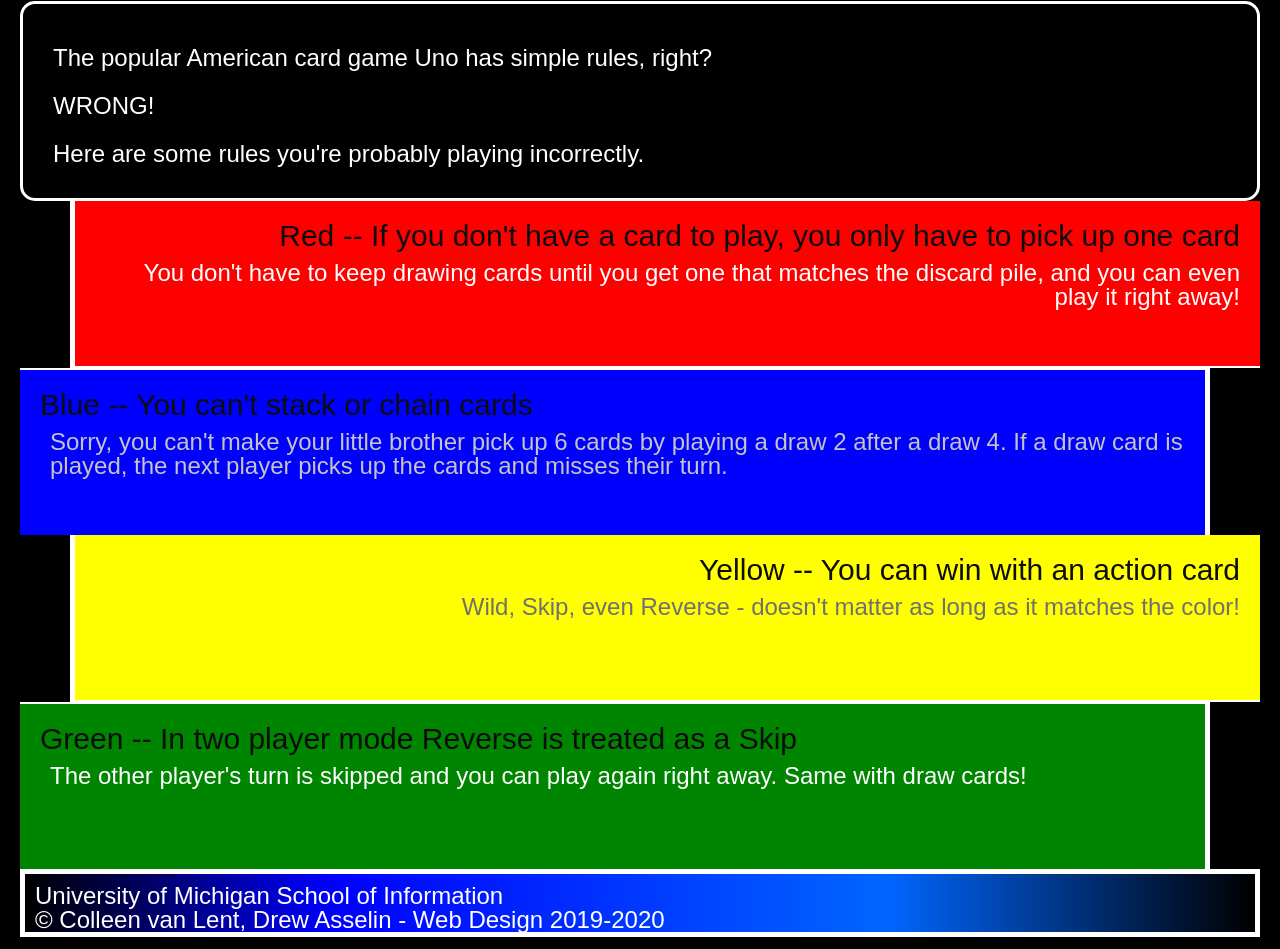
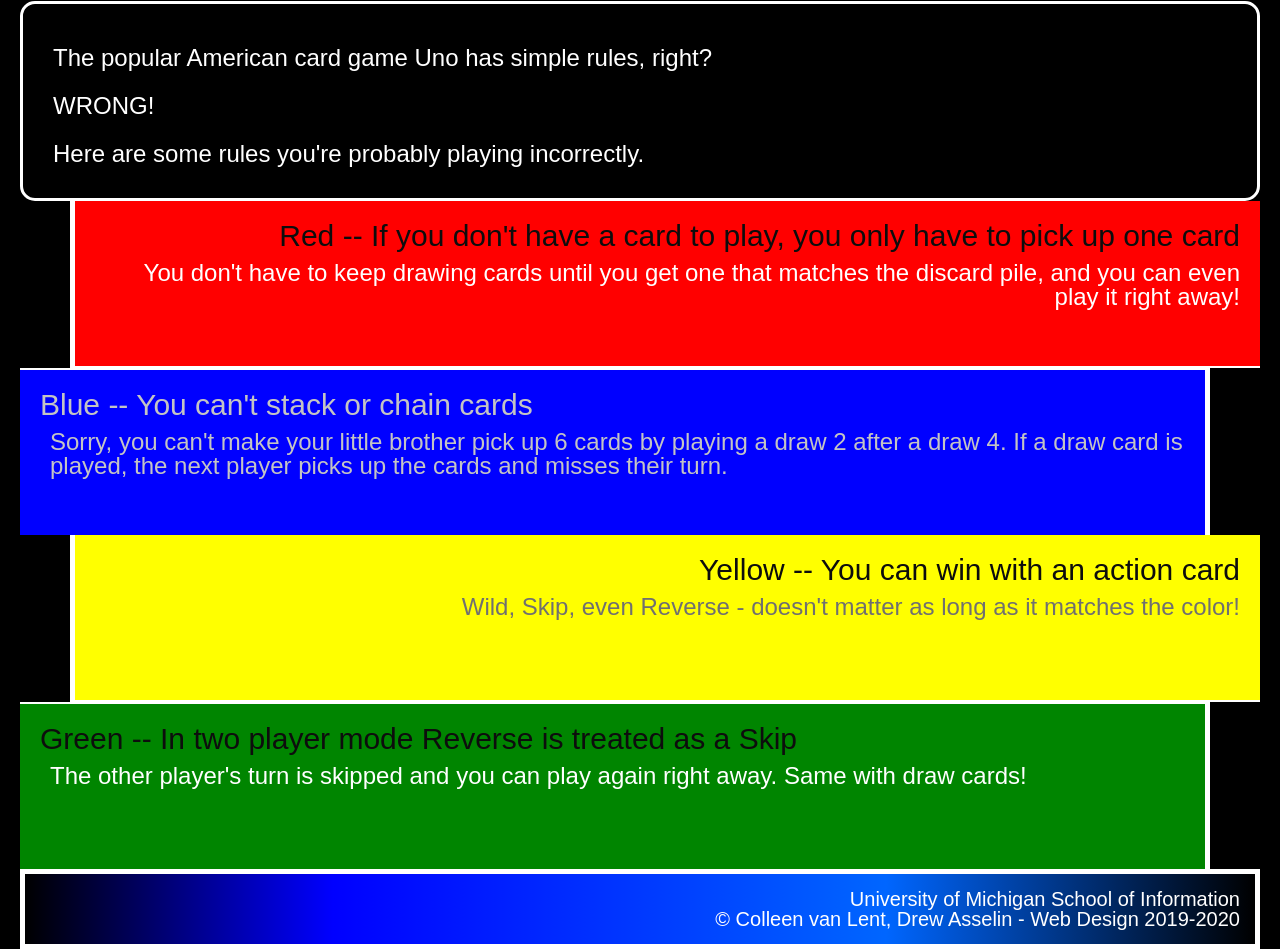
Before and after one commit to skottige/hw2-w25, a plain HTML site: page index.html in a window 1280 px wide. Shown: the part 327-1276 px from the top of the page. Drawn offline with Linux system fonts and the light colour scheme.

Commit message:
Add files via upload

```diff
--- a/css/style.css
+++ b/css/style.css
@@ -47,7 +47,7 @@ div {
     border-width: 2px 5px 0px 0px;
     color: #C4C4C4;
 }
-h2.blue {
+.blue h2 {
     color: #C4C4C4;
 }
 .yellow {
@@ -68,7 +68,7 @@ footer {
     background: linear-gradient(90deg, rgba(0,0,0,1) 0%, rgba(0,0,255,1) 25%, rgba(0,102,255,1) 70%, rgba(0,0,0,1) 100%);
     border: 5px solid #ffffff;
 }
-p.footer {
+footer p {
     font-size: 20px;
     text-align: right;
     padding: 15px 15px 15px 0px;
```
